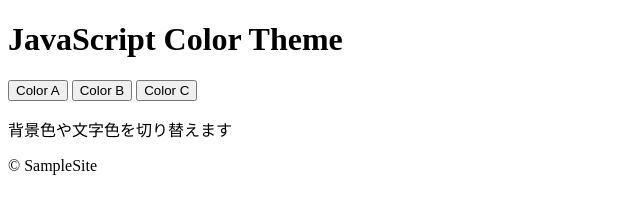
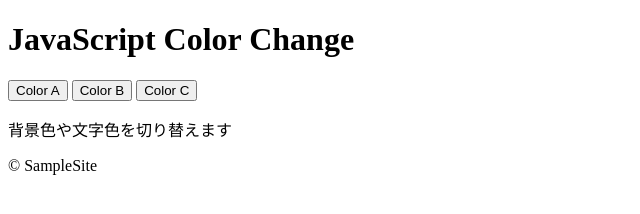
Before and after one commit to ngsm-syr/javascript_change_b, a plain HTML site: page index.html in a window 1280 px wide. Shown: the full height of the page, 0-640 px from the left. Drawn offline with Linux system fonts and the light colour scheme.

Commit message:
Update index.html

```diff
--- a/index.html
+++ b/index.html
@@ -4,14 +4,14 @@
 <head>
   <meta charset="UTF-8">
   <meta name="viewport" content="width=device-width, initial-scale=1.0">
-  <title>JavaScript Sample</title>
+  <title>JavaScript Color Change</title>
   <link rel="stylesheet" href="style.css">
   <script src="script.js" defer></script>
 </head>
 
 <body>
   <header>
-    <h1>JavaScript Color Theme</h1>
+    <h1>JavaScript Color Change</h1>
   </header>
   <main>
     <button id="btn-a" type="button">Color A</button>
```
